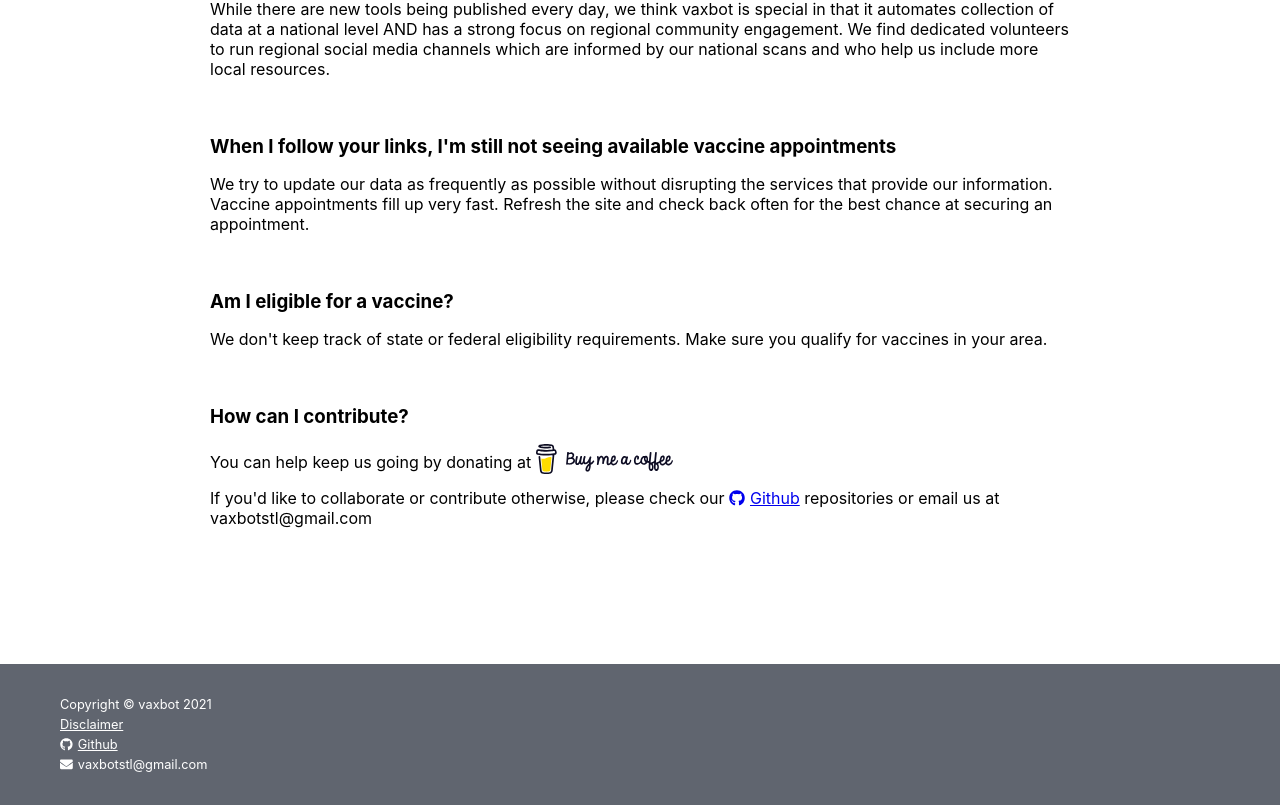
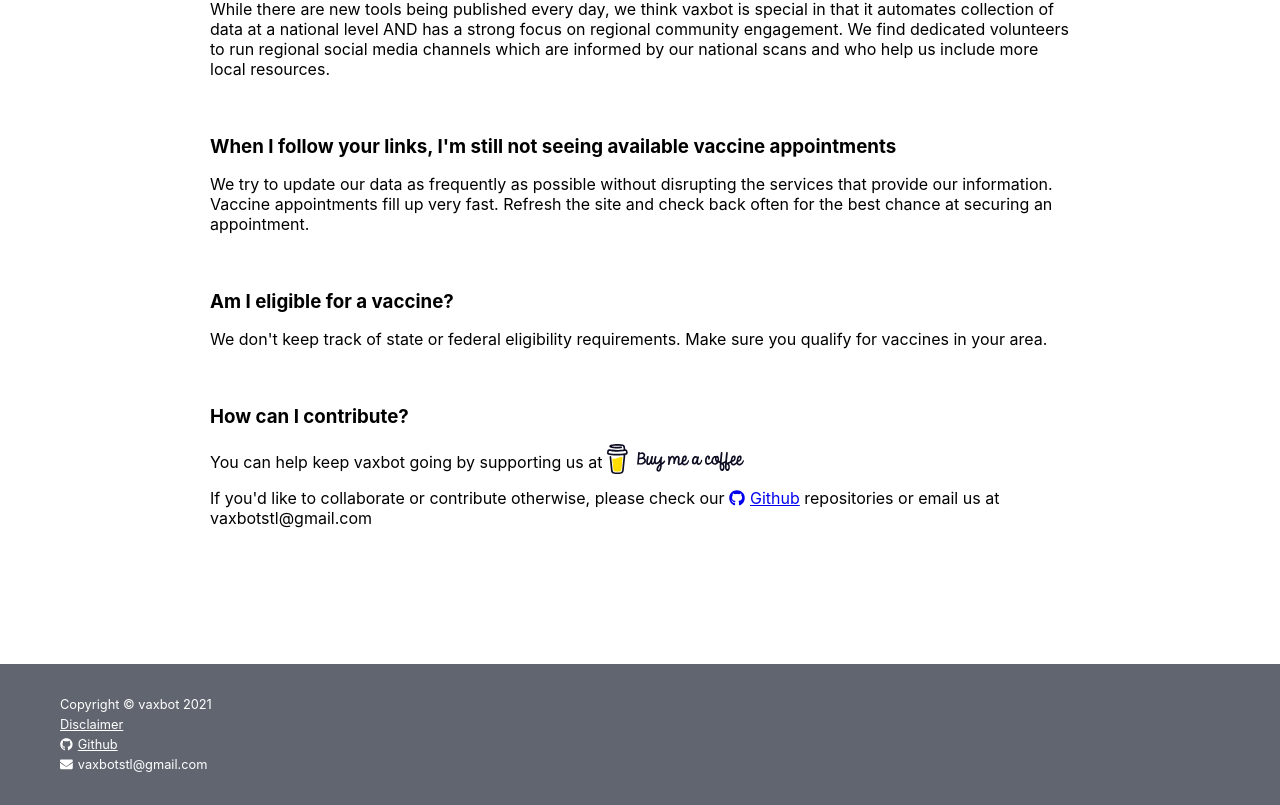
Before and after one commit to vaxbot/vaxbot-frontend, a React (Create React App) app: page /about in a window 1280 px wide. Shown: the part 597-1402 px from the top of the page. Built offline with nearby package versions, Linux system fonts and the light colour scheme.

Commit message:
change donate language

```diff
--- a/src/components/About/About.js
+++ b/src/components/About/About.js
@@ -49,7 +49,7 @@ function About() {
 
       <h3>How can I contribute?</h3>
 
-      <p>You can help keep us going by donating at {bmc_link}</p>
+      <p>You can help keep vaxbot going by supporting us at {bmc_link}</p>
 
       <p>If you'd like to collaborate or contribute otherwise, please check our {github_link} repositories or email us at vaxbotstl@gmail.com</p>
     </div>
--- a/src/components/Home/Home.js
+++ b/src/components/Home/Home.js
@@ -136,7 +136,7 @@ class Home extends Component {
             <span>For real-time notifications of new availablity, follow us on Twitter { twitter_link }.</span>
             <br/>
             <br/>
-            <span>Help us expand! Please donate at { bmc_link }</span>
+            <span>Help vax expand! Support us at { bmc_link }</span>
           </div>
           <div id="home-update">
             <p>
--- a/src/components/Navbar/Navbar.js
+++ b/src/components/Navbar/Navbar.js
@@ -50,9 +50,9 @@ class Navbar extends Component {
         function closeSubmenu(e){
             let isClickInside = menu.contains(e.target);
 
-          if(!isClickInside && menu.querySelector('.submenu-active')) {
+            if(!isClickInside && menu.querySelector('.submenu-active')) {
             menu.querySelector('.submenu-active').classList.remove('submenu-active');
-          }
+            }
         }
 
         // event listeners
```
